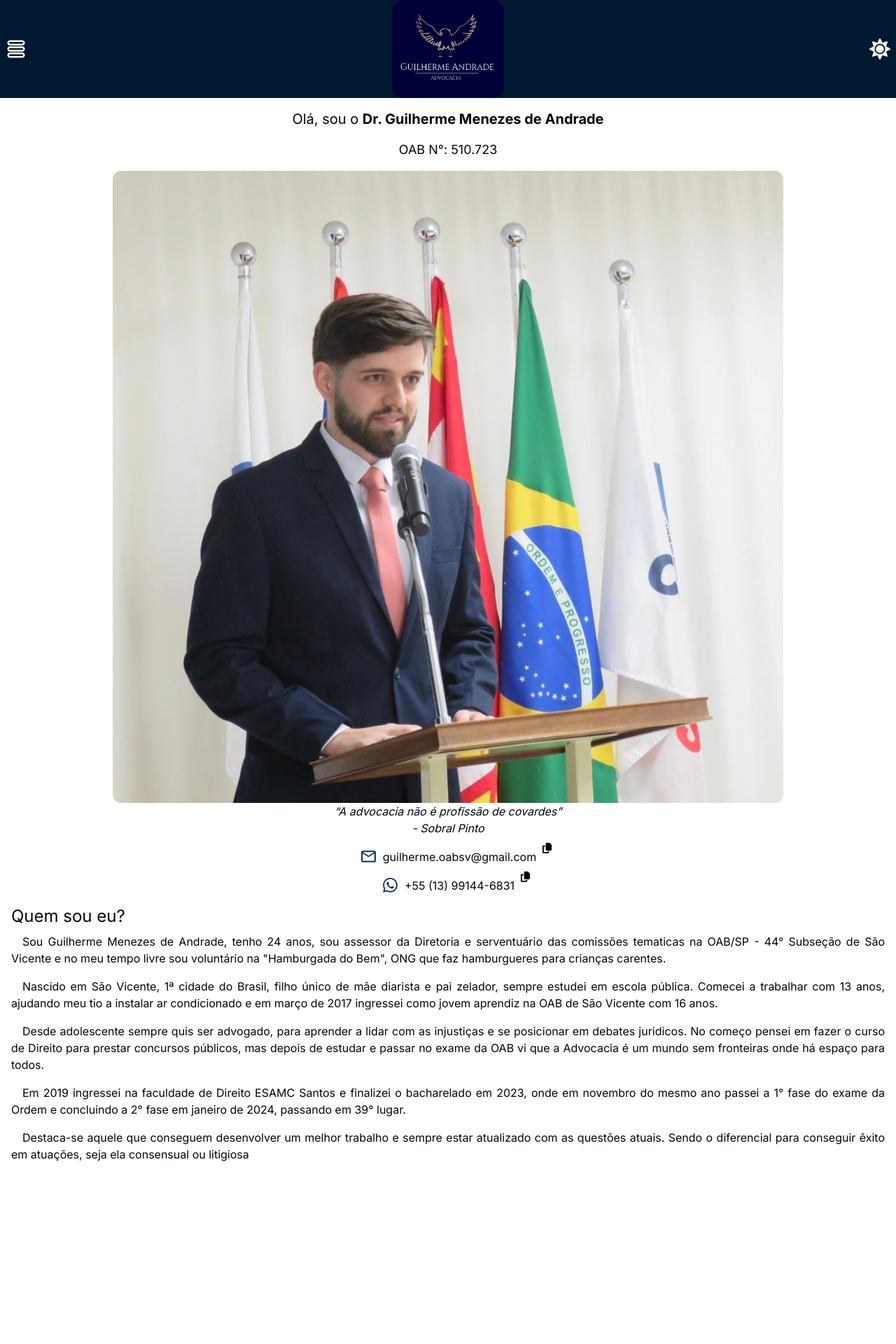
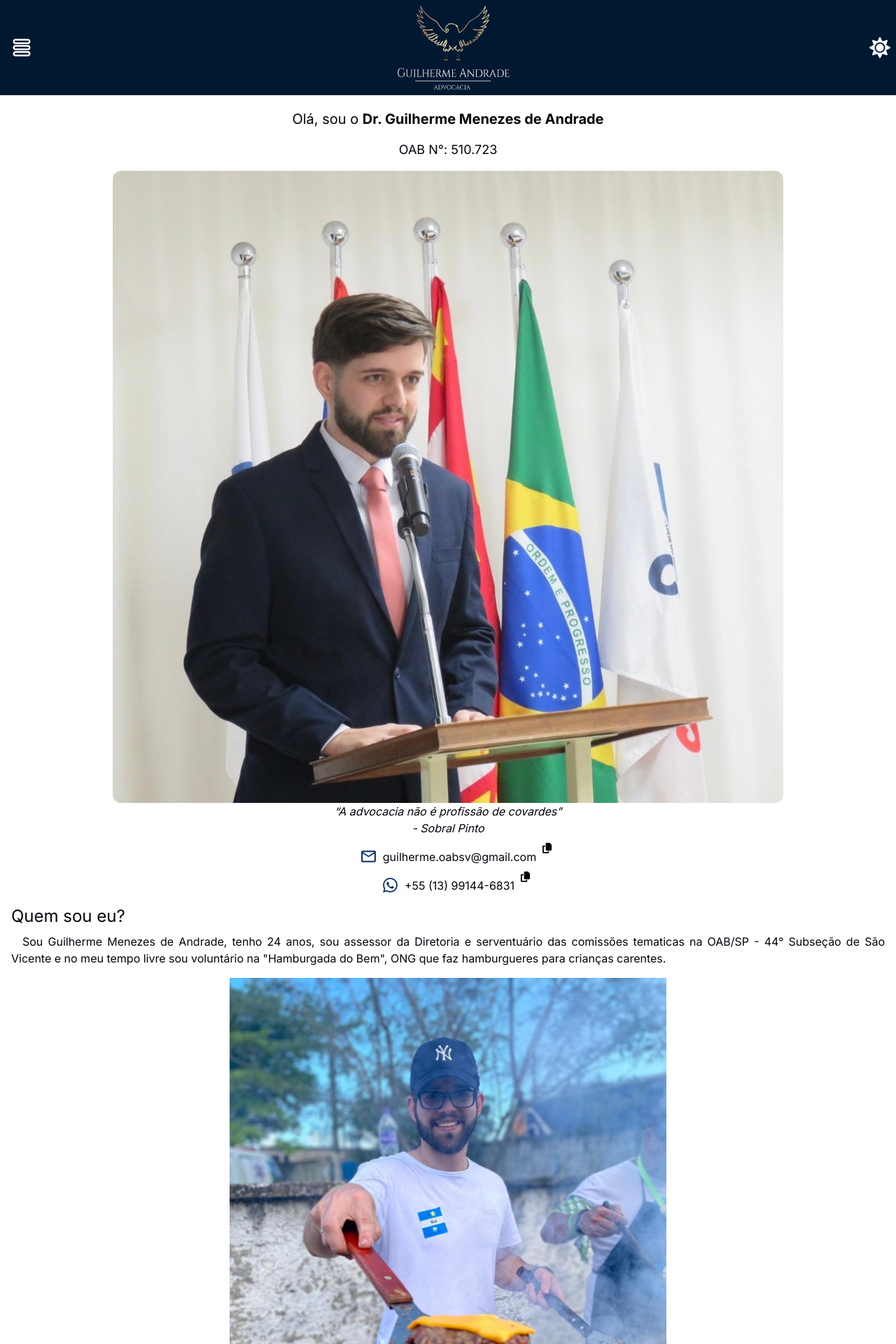
Before and after one commit to luscabap/Guilherme-Andrade, a Next.js app: page / in a window 1280 px wide. Shown: the top 1920 px of the page at 70% size. Before the commit the page ends 1661 px from the top, so only its background shows below. Built offline with nearby package versions, Linux system fonts and the light colour scheme.

Commit message:
feat: animating Menu and applying theme on Logo

```diff
--- a/src/app/page.tsx
+++ b/src/app/page.tsx
@@ -3,6 +3,7 @@ import { AboutMe } from "@/components/AboutMe";
 import { Header } from "@/components/Header";
 import { HomeContent } from "@/components/HomeContent";
 import { useThemeContext } from "@/hooks/useThemeContext";
+import { AnimatePresence } from "framer-motion";
 
 export default function Home() {
   const { themeOperator, toggleTheme } = useThemeContext();
--- a/src/components/AboutMe/index.tsx
+++ b/src/components/AboutMe/index.tsx
@@ -1,11 +1,18 @@
-import { TitleSection } from "../TitleSection"
+import Image from "next/image";
+import { TitleSection } from "../TitleSection";
+import guilhermeHamburgada from "/public/assets/guilherme-hamburgada.png"
 
 export const AboutMe = () => {
   return (
     <section>
       <TitleSection texto="Quem sou eu?"/>
-      <div className="flex flex-col gap-4 mt-2">
+      <div className="flex flex-col gap-4 mt-2 justify-center items-center">
         <p className="indent-4 text-justify">Sou Guilherme Menezes de Andrade, tenho 24 anos, sou assessor da Diretoria e serventuário das comissões tematicas na OAB/SP - 44° Subseção de São Vicente e no meu tempo livre sou voluntário na "Hamburgada do Bem", ONG que faz hamburgueres para crianças carentes.</p>
+        <Image
+          alt="Foto do Guilherme Andrade na ONG Hamburgada do Bem"
+          src={guilhermeHamburgada}
+          className="w-1/2"
+        />
         <p className="indent-4 text-justify">Nascido em São Vicente, 1ª cidade do Brasil, filho único de mãe diarista e pai zelador, sempre estudei em escola pública. Comecei a trabalhar com 13 anos, ajudando meu tio a instalar ar condicionado e em março de 2017 ingressei como jovem aprendiz na OAB de São Vicente com 16 anos.</p>
         <p className="indent-4 text-justify">Desde adolescente sempre quis ser advogado, para aprender a lidar com as injustiças e se posicionar em debates juridicos. No começo pensei em fazer o curso de Direito para prestar concursos públicos, mas depois de estudar e passar no exame da OAB vi que a Advocacia é um mundo sem fronteiras onde há espaço para todos.</p>
         <p className="indent-4 text-justify">Em 2019 ingressei na faculdade de Direito ESAMC Santos e finalizei o bacharelado em 2023, onde em novembro do mesmo ano passei a 1° fase do exame da Ordem e concluindo a 2° fase em janeiro de 2024, passando em 39° lugar.</p>
--- a/src/components/Header/index.tsx
+++ b/src/components/Header/index.tsx
@@ -7,6 +7,7 @@ import { TiThMenuOutline } from "react-icons/ti";
 import { Logo } from "../Logo";
 import { Menu } from "../Menu";
 import { useThemeContext } from "@/hooks/useThemeContext";
+import { AnimatePresence, motion } from "framer-motion";
 
 export const Header = () => {
   const { darkTheme, toggleTheme } = useThemeContext();
@@ -22,16 +23,25 @@ export const Header = () => {
     color: "white",
   };
 
+
   return (
     <header
-      className={`${ menuIsOpen ? "bg-colorPrimary" : "bg-colorTerciary" } flex items-center justify-between px-2 fixed w-full z-50`}
+      className={`${ menuIsOpen ? "bg-colorPrimary" : "bg-colorTerciary" } flex items-center justify-between px-2 fixed w-full z-50 py-2`}
     >
-      {menuIsOpen
-      ? ( <IoMdClose {...iconProps} onClick={toggleMenu} />)
-      : ( <TiThMenuOutline {...iconProps} onClick={toggleMenu} />)
-      }
+      <div
+        className="cursor-pointer p-2"
+      >
+        { menuIsOpen
+        ? ( <IoMdClose {...iconProps} onClick={toggleMenu} />)
+        : ( <TiThMenuOutline {...iconProps} onClick={toggleMenu} />)
+        }
+      </div>
 
-      {menuIsOpen && <Menu />}
+      <AnimatePresence>
+        {menuIsOpen && (
+            <Menu />
+        )}
+      </AnimatePresence>
 
       <Logo />
 
--- a/src/components/Logo/index.tsx
+++ b/src/components/Logo/index.tsx
@@ -1,8 +1,12 @@
 import Image from "next/image";
-import logo from "/public/assets/logo.png"
+import logoWhite from "/public/assets/logo_t.png"
+import logoBlack from "/public/assets/logo_tb.png"
+import { useThemeContext } from "@/hooks/useThemeContext";
 
 export const Logo = () => {
+  const { darkTheme } = useThemeContext()
+
   return (
-    <Image src={logo} alt="Imagem da logo do Dr. Guilherme Andrade" className="rounded-2xl w-[160px] h-[140px]" priority={true}/>
+    <Image src={darkTheme ? logoWhite : logoBlack} alt="Imagem da logo do Dr. Guilherme Andrade" className="rounded-2xl w-[160px] h-[120px]" priority={true}/>
   )
 }
--- a/src/components/Menu/index.tsx
+++ b/src/components/Menu/index.tsx
@@ -1,30 +1,60 @@
 import Link from "next/link";
+import { motion } from "framer-motion"
+import { useThemeContext } from "@/hooks/useThemeContext";
 
 export const Menu = () => {
+  const { darkTheme } = useThemeContext()
+
+  const menuVariants = {
+    initial: {
+      scaleX: 0
+    },
+    animate: {
+      scaleX: 1,
+      transition: {
+        duration: 0.3,
+        ease: [0.12, 0, 0.39, 0],
+      }
+    },
+    exit: {
+      scaleX: 0,
+      transition: {
+        duration: 0.5,
+        ease: [0.22, 1, 0.36, 1],
+      }
+    }
+  }
+
   return (
-    <nav className="bg-colorPrimary absolute top-[140px] left-0 w-1/2 h-96 rounded-b-3xl">
+    <motion.nav
+      variants={menuVariants}
+      initial="initial"
+      animate="animate"
+      exit="exit"
+      className="bg-colorPrimary absolute top-[136px] left-0 w-1/2 h-96 rounded-b-3xl origin-left"
+    >
       <ul className="flex flex-col justify-between p-4 items-start h-full">
         <li>
-          <Link href={"/"} className="text-xl underline text-colorLight">
+          <Link href={"/"} className={`text-xl underline ${darkTheme ? "text-colorLight" : "text-colorDark"}`}>
             Home
           </Link>
         </li>
         <li>
-          <Link href={"/"} className="text-xl underline text-colorLight">
+          <Link href={"/"} className={`text-xl underline ${darkTheme ? "text-colorLight" : "text-colorDark"}`}>
             Sobre mim
           </Link>
         </li>
         <li>
-          <Link href={"/"} className="text-xl underline text-colorLight">
+          <Link href={"/"} className={`text-xl underline ${darkTheme ? "text-colorLight" : "text-colorDark"}`}>
             Área de Atuação
           </Link>
         </li>
         <li>
-          <Link href={"/"} className="text-xl underline text-colorLight">
+          <Link href={"/"} className={`text-xl underline ${darkTheme ? "text-colorLight" : "text-colorDark"}`}>
             Entre em contato
           </Link>
         </li>
       </ul>
-    </nav>
+    </motion.nav>
   );
 };
```
